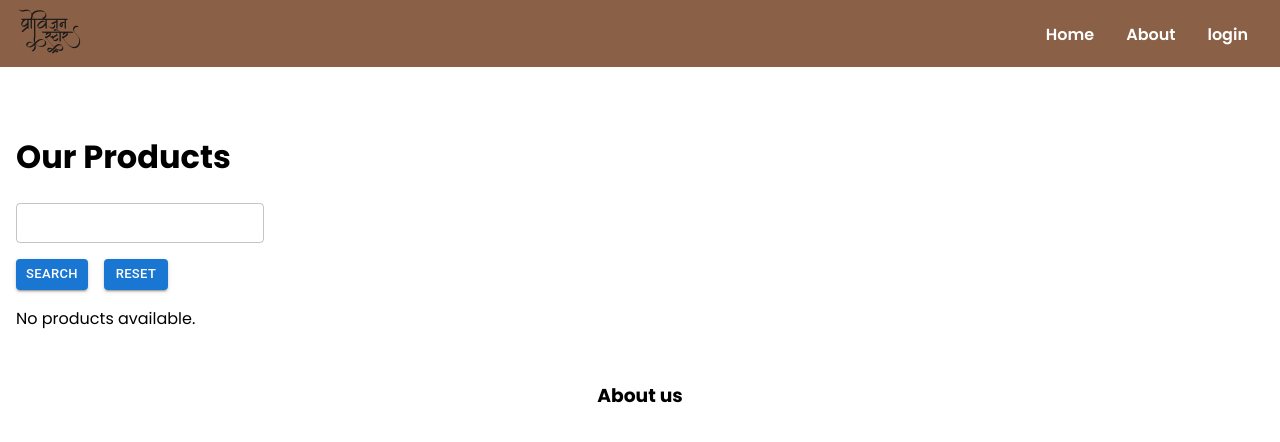
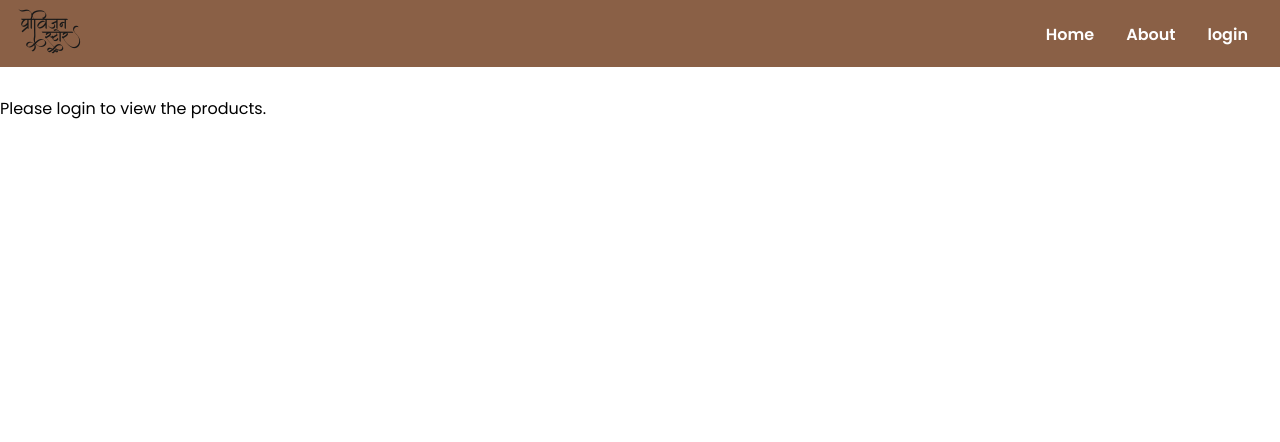
Before and after one commit to nikhilar98/provisionStore, a React (Create React App) app: page /products in a window 1280 px wide. Shown: the top 442 px of the page. Built offline with nearby package versions, Linux system fonts and the light colour scheme.

Commit message:
product page accessiblity

```diff
--- a/src/components/Products.jsx
+++ b/src/components/Products.jsx
@@ -66,10 +66,18 @@ const Products = (props) => {
         :
         <p>No products available.</p>)
 
+    console.log(appData.user)
 
 
     return (
+                Object.keys(appData.user).length==0
+                ?
+                <p> Please login to view the products.</p>
+
+                :
+
                 <>
+
                     <div className="products-container">
                         <h1>Our Products</h1>
                         <Box
@@ -106,6 +114,7 @@ const Products = (props) => {
                         </Link>
                     </h3>
                 </>
+
     )
 }
 
```
Lines whose indentation alone changed are shown as unchanged.
